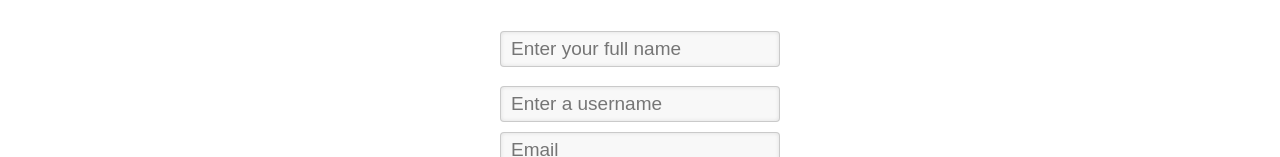
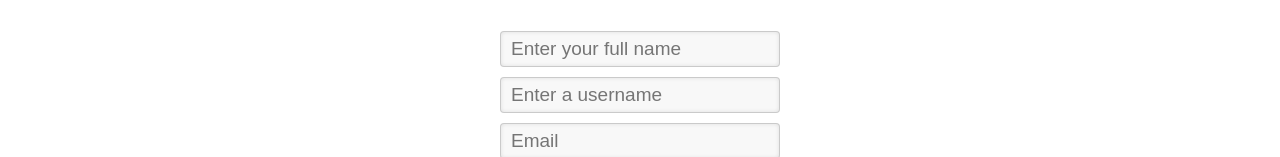
Before and after one commit to dbudimir/order4, a Next.js app: page /signup in a window 1280 px wide. Shown: the part 440-597 px from the top of the page. Built offline with nearby package versions, Linux system fonts and the light colour scheme.

Commit message:
Now querying the tags in the DB to generate a sitemap.

```diff
--- a/components/forms/SignupForm.js
+++ b/components/forms/SignupForm.js
@@ -145,9 +145,7 @@ class SignupForm extends Component {
                      type="text"
                      placeholder="Enter your full name"
                   />
-                  <div>
-                     <br />
-                  </div>
+                  <ErrorMessage />
                   <input
                      name="userName"
                      onChange={this.updateState}
```
Also changed, not shown: 2 other files (tests, documents, lock files or other folders).
